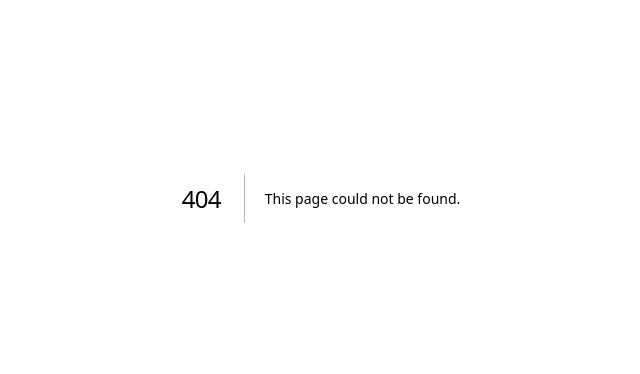
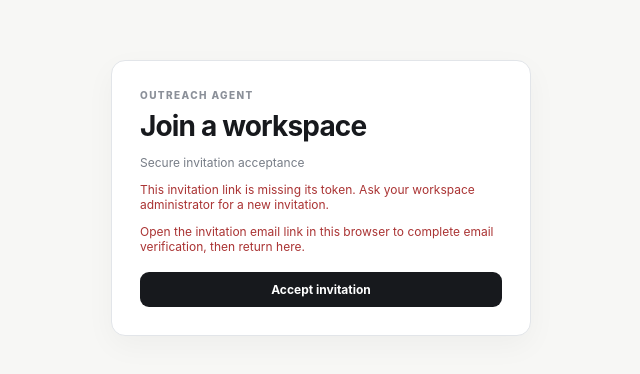
Before and after one commit to jbnikky13/Outreach-Agent, a Next.js app: page /accept-invite in a window 1280 px wide. Before the commit this address had no page. Shown: the part 202-576 px from the top of the page, without its empty margins (319-959 px from the left). Built offline with nearby package versions, Linux system fonts and the light colour scheme; no server answers.

Commit message:
Add verified workspace invitation acceptance page

```diff
--- /dev/null
+++ b/app/accept-invite/page.tsx
@@ -0,0 +1,66 @@
+"use client";
+
+import { useEffect, useState } from "react";
+import { useRouter } from "next/navigation";
+import { getSupabaseBrowserClient } from "../../lib/supabase";
+
+export default function AcceptInvite() {
+  const router = useRouter();
+  const [token, setToken] = useState("");
+  const [email, setEmail] = useState("");
+  const [message, setMessage] = useState("Checking your invitation session…");
+  const [loading, setLoading] = useState(false);
+
+  useEffect(() => {
+    const value = new URLSearchParams(window.location.search).get("token") ?? "";
+    setToken(value);
+    (async () => {
+      const { data: { session } } = await getSupabaseBrowserClient().auth.getSession();
+      if (session?.user?.email) {
+        setEmail(session.user.email);
+        setMessage("Invitation ready. Confirm to join the workspace associated with this email.");
+      } else {
+        setMessage("Open the invitation email link in this browser to complete email verification, then return here.");
+      }
+    })();
+  }, []);
+
+  async function accept() {
+    if (!token) return;
+    setLoading(true);
+    setMessage("");
+    const { data: { session } } = await getSupabaseBrowserClient().auth.getSession();
+    if (!session) {
+      setLoading(false);
+      setMessage("Your verified invitation session is missing. Open the invitation email link again in this browser.");
+      return;
+    }
+    const response = await fetch("/api/invitations/accept", {
+      method: "POST",
+      headers: {
+        "Content-Type": "application/json",
+        Authorization: "Bearer " + session.access_token
+      },
+      body: JSON.stringify({ token })
+    });
+    const data = await response.json();
+    setLoading(false);
+    if (!response.ok) {
+      setMessage(data.error || "Invitation could not be accepted.");
+      return;
+    }
+    setMessage("Invitation accepted. Opening your workspace…");
+    router.replace("/");
+  }
+
+  return <main className="auth-shell"><section className="auth-card">
+    <div className="eyebrow">OUTREACH AGENT</div>
+    <h1>Join a workspace</h1>
+    <p className="muted">{email ? "Signed in as " + email : "Secure invitation acceptance"}</p>
+    {!token && <p className="auth-message">This invitation link is missing its token. Ask your workspace administrator for a new invitation.</p>}
+    {message && <p className="auth-message">{message}</p>}
+    <button className="primary auth-submit" disabled={!token || !email || loading} onClick={accept}>
+      {loading ? "Accepting…" : "Accept invitation"}
+    </button>
+  </section></main>;
+}
```
